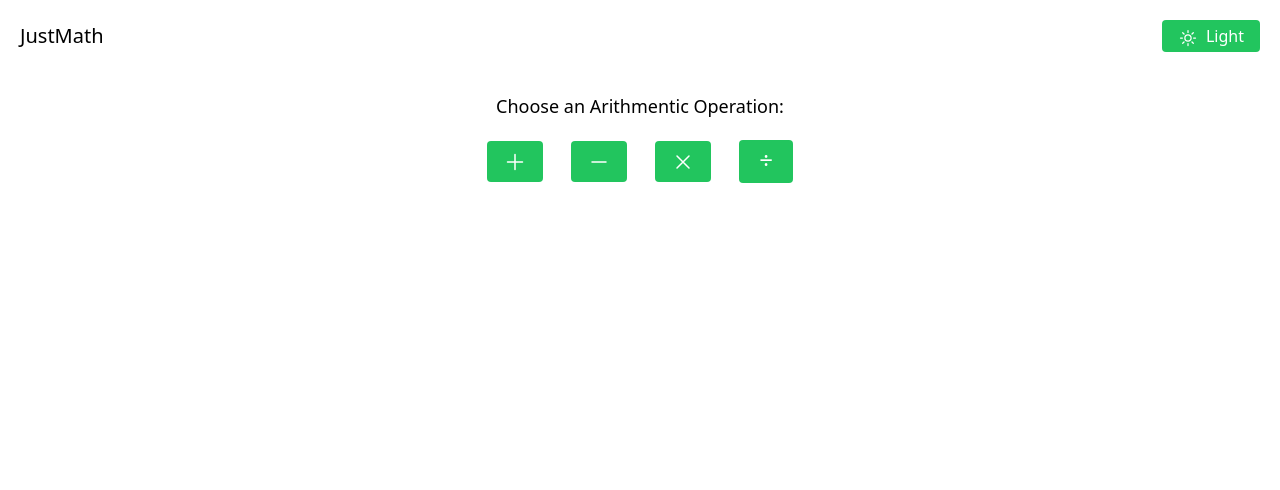
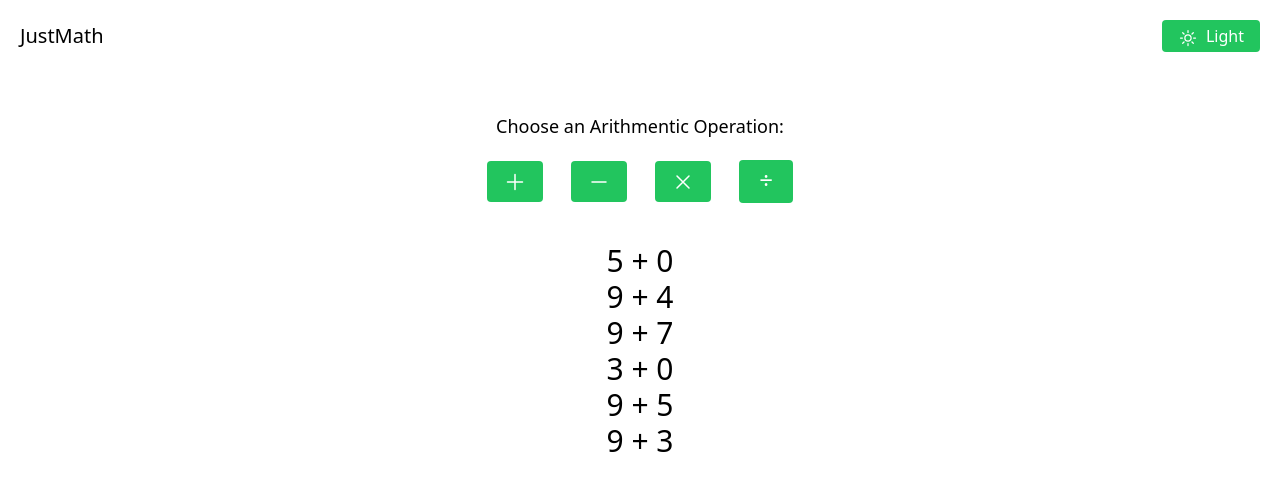
Before and after one commit to JustineLicuanan/math-worksheet-generator, a Vue app: page / in a window 1280 px wide. Both pictures are taken after a click on the button 515 px from the left and 161 px from the top of the page. Shown: the top 490 px of the page. Built offline with nearby package versions, Linux system fonts and the light colour scheme.

Commit message:
use semantic tags and create worksheet component

```diff
--- a/src/components/AppLogo.vue
+++ b/src/components/AppLogo.vue
@@ -1,7 +1,5 @@
 <template>
-  <div>
-    <h1 class="text-xl">JustMath</h1>
-  </div>
+  <h1 class="text-xl">JustMath</h1>
 </template>
 
 <script setup lang="ts"></script>
--- a/src/components/MainSection.vue
+++ b/src/components/MainSection.vue
@@ -1,11 +1,13 @@
 <template>
-  <div class="container mx-auto p-5">
+  <main class="container mx-auto p-5">
     <OperationButtons />
-  </div>
+    <WorkSheet />
+  </main>
 </template>
 
 <script setup lang="ts">
   import OperationButtons from "./OperationButtons.vue";
+  import WorkSheet from "./WorkSheet.vue";
 </script>
 
 <style scoped></style>
--- a/src/components/NavBar.vue
+++ b/src/components/NavBar.vue
@@ -1,8 +1,10 @@
 <template>
-  <div class="container mx-auto flex items-center justify-between p-5">
-    <AppLogo />
-    <ThemeSwitch />
-  </div>
+  <header>
+    <nav class="container mx-auto flex items-center justify-between p-5">
+      <AppLogo />
+      <ThemeSwitch />
+    </nav>
+  </header>
 </template>
 
 <script setup lang="ts">
--- a/src/components/OperationButtons.vue
+++ b/src/components/OperationButtons.vue
@@ -1,25 +1,42 @@
 <template>
-  <div class="flex flex-col items-center justify-center gap-5">
+  <section class="flex flex-col items-center justify-center gap-5 py-5">
     <h2 class="text-lg">Choose an Arithmentic Operation:</h2>
     <div class="flex flex-wrap items-center justify-center gap-7">
-      <button class="py-2">
+      <button
+        class="py-2"
+        @click="worksheetStore.generate(worksheetStore.EOperations.ADDITION)"
+      >
         <PlusIcon class="inline-block h-6 w-6 align-middle" />
       </button>
-      <button class="py-2">
+      <button
+        class="py-2"
+        @click="worksheetStore.generate(worksheetStore.EOperations.SUBTRACTION)"
+      >
         <MinusIcon class="inline-block h-6 w-6 align-middle" />
       </button>
-      <button class="py-2">
+      <button
+        class="py-2"
+        @click="
+          worksheetStore.generate(worksheetStore.EOperations.MULTIPLICATION)
+        "
+      >
         <XMarkIcon class="inline-block h-6 w-6 align-middle" />
       </button>
-      <button class="py-2 px-5">
+      <button
+        class="py-2 px-5"
+        @click="worksheetStore.generate(worksheetStore.EOperations.DIVISION)"
+      >
         <span class="text-2xl leading-none">÷</span>
       </button>
     </div>
-  </div>
+  </section>
 </template>
 
 <script setup lang="ts">
   import { MinusIcon, PlusIcon, XMarkIcon } from "@heroicons/vue/24/outline";
+  import { useWorksheet } from "@/composables/worksheet";
+
+  const worksheetStore = useWorksheet();
 </script>
 
 <style scoped></style>
--- /dev/null
+++ b/src/components/WorkSheet.vue
@@ -0,0 +1,21 @@
+<template>
+  <div class="py-5">
+    <ul class="text-center text-3xl">
+      <li
+        v-for="(worksheet, idx) in worksheetStore.worksheets.value"
+        :key="idx + 1"
+      >
+        {{ worksheet[0] }} {{ worksheetStore.currentOperation.value }}
+        {{ worksheet[1] }}
+      </li>
+    </ul>
+  </div>
+</template>
+
+<script setup lang="ts">
+  import { useWorksheet } from "@/composables/worksheet";
+
+  const worksheetStore = useWorksheet();
+</script>
+
+<style scoped></style>
--- /dev/null
+++ b/src/composables/worksheet.ts
@@ -0,0 +1,48 @@
+import { ref } from "vue";
+
+type TWorksheet = [number, number];
+
+enum EOperations {
+  ADDITION = "+",
+  SUBTRACTION = "-",
+  MULTIPLICATION = "×",
+  DIVISION = "÷"
+}
+
+const currentOperation = ref<EOperations>();
+const worksheets = ref<TWorksheet[]>([]);
+
+export const useWorksheet = () => {
+  const generate = (operation: EOperations, maxDigit = 1, count = 6) => {
+    switch (operation) {
+      case EOperations.ADDITION:
+      case EOperations.SUBTRACTION:
+      case EOperations.MULTIPLICATION:
+      case EOperations.DIVISION:
+        currentOperation.value = operation;
+        worksheets.value.splice(0);
+
+        for (let i = 0; i < count; i++) {
+          const firstNum = Math.floor(Math.random() * (10 * maxDigit));
+          const secondNum = Math.floor(Math.random() * (10 * maxDigit));
+
+          worksheets.value.push([
+            Math.max(firstNum, secondNum),
+            Math.min(firstNum, secondNum)
+          ]);
+        }
+
+        break;
+
+      // case EOperations.DIVISION: {
+      //   //
+      //   return;
+      // }
+
+      default:
+        throw TypeError();
+    }
+  };
+
+  return { EOperations, currentOperation, worksheets, generate };
+};
```
